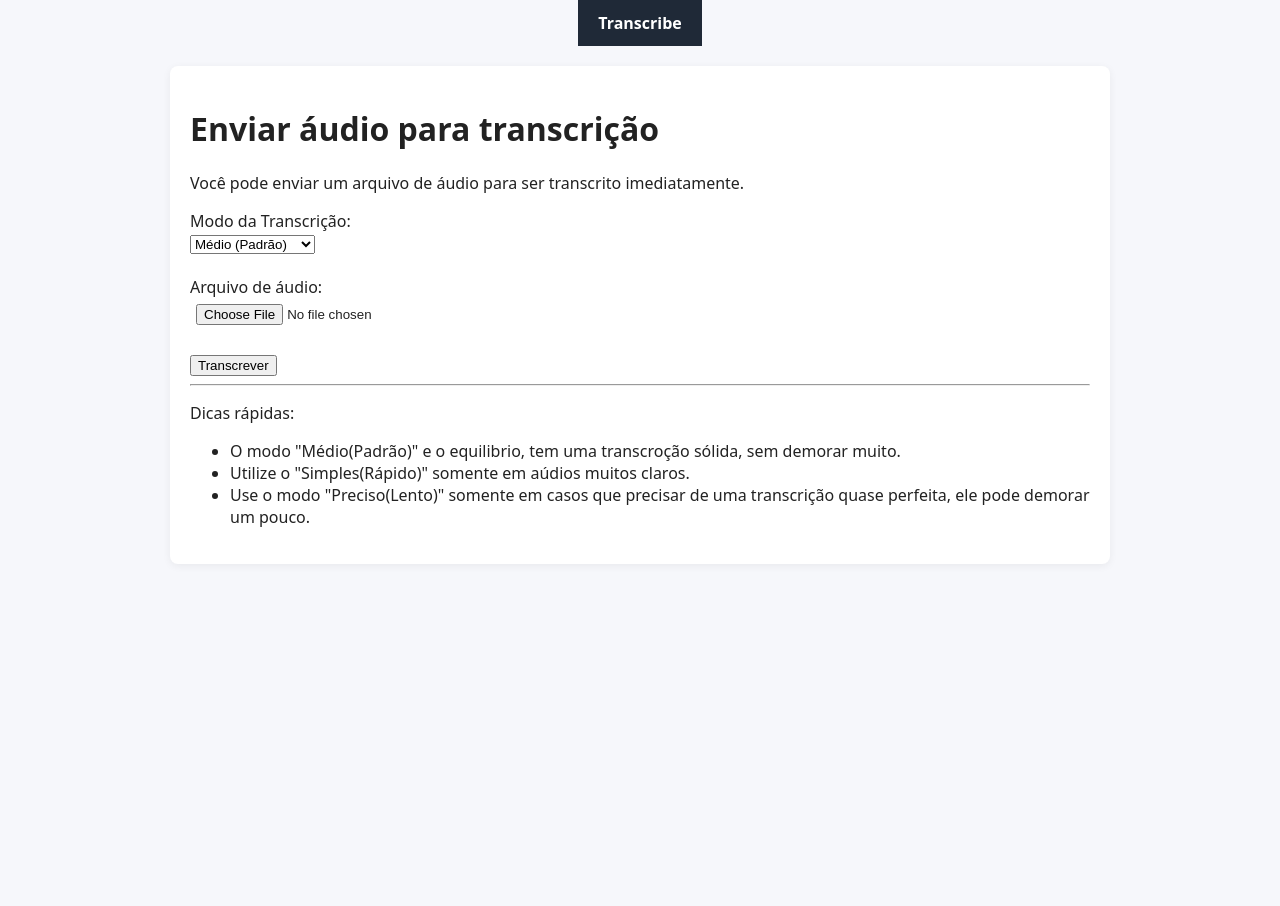
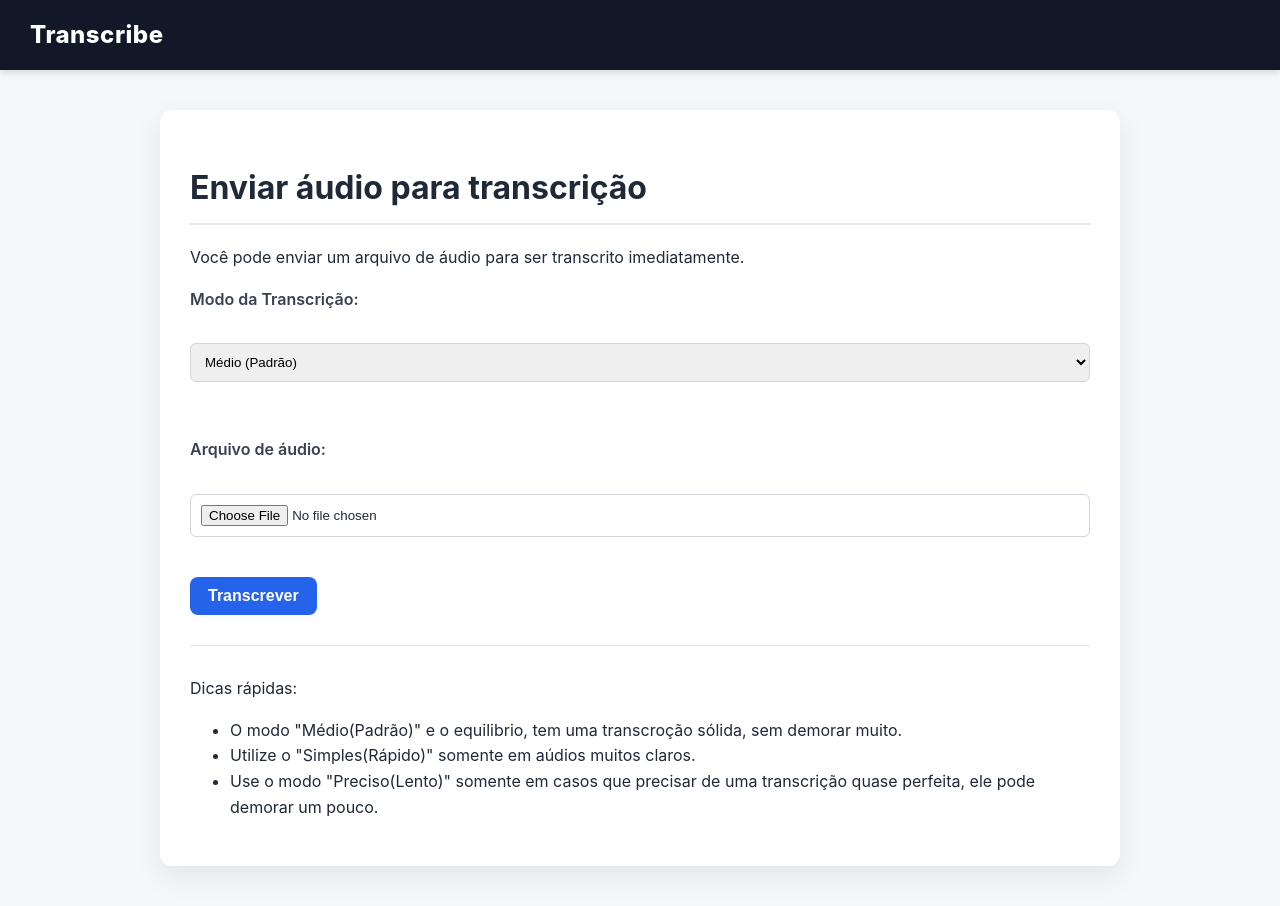
Before and after one commit to ProjetoTranscricao/ProjetoTranscricao, a Flask app: page / in a window 1280 px wide. Before the commit the page ends 800 px from the top, so only its background shows below. Run offline with Flask 2, Linux system fonts and the light colour scheme.

Commit message:
Update style.css

```diff
--- a/ProjetoTranscricao/static/style.css
+++ b/ProjetoTranscricao/static/style.css
@@ -1,86 +1,193 @@
+/* styles.css - layout principal e tipografia */
 body {
-    font-family: system-ui, sans-serif;
+    font-family: 'Inter', system-ui, sans-serif;
     margin: 0;
     background: #f6f7fb;
-    color: #222;
-    display: flex;
-    justify-content: center;
-    flex-direction:column;
-    align-items:center;
+    color: #1f2937;
+    line-height: 1.6;
 }
 
+/* Topbar / Header */
 .topbar {
-    background: #1f2937;
+    background: #111827;
     color: #fff;
-    padding: 12px 20px;
+    padding: 16px 30px;
     display: flex;
     justify-content: space-between;
     align-items: center;
+    box-shadow: 0 4px 6px rgba(0, 0, 0, 0.1);
 }
 
 .brand {
     color: #fff;
     text-decoration: none;
-    font-weight: 700;
+    font-weight: 800;
+    font-size: 1.5rem;
+    letter-spacing: 0.5px;
 }
 
 nav a {
-    color: #ddd;
-    margin-left: 12px;
+    color: #d1d5db;
+    margin-left: 18px;
     text-decoration: none;
+    font-size: 0.95rem;
+    transition: color 0.2s ease-in-out;
 }
 
-.container {
-    padding: 20px;
-    max-width: 900px;
-    margin: 20px auto;
-    background: #fff;
-    border-radius: 8px;
-    box-shadow: 0 2px 8px rgba(0, 0, 0, 0.06);
+nav a:hover {
+    color: #fff;
 }
 
+/* Container principal */
+.container {
+    padding: 30px;
+    max-width: 900px;
+    margin: 40px auto;
+    background: #fff;
+    border-radius: 12px;
+    box-shadow: 0 10px 30px rgba(0, 0, 0, 0.08);
+}
+
+h1 {
+    color: #1f2937;
+    border-bottom: 2px solid #e5e7eb;
+    padding-bottom: 10px;
+    margin-bottom: 20px;
+}
+
+/* Flash messages */
 .flashes {
     list-style: none;
     padding: 0;
+    margin: 0 0 16px 0;
 }
 
 .flash {
-    padding: 10px;
-    margin-bottom: 8px;
-    border-radius: 6px;
+    padding: 12px 15px;
+    margin-bottom: 12px;
+    border-radius: 8px;
+    font-weight: 500;
+    border: 1px solid transparent;
 }
 
 .flash.success {
     background: #d1fae5;
     color: #065f46;
+    border-color: #a7f3d0;
 }
 
 .flash.warning {
-    background: #ffedd5;
-    color: #92400e;
+    background: #fff7ed;
+    color: #b45309;
+    border-color: #fed7aa;
 }
 
 .flash.danger {
     background: #fee2e2;
     color: #991b1b;
+    border-color: #fca5a5;
 }
 
-
-
-input[type=file] {
-    padding: 6px;
+/* Formulário */
+label {
+    display: block;
+    margin-top: 15px;
+    margin-bottom: 5px;
+    font-weight: 600;
+    color: #374151;
 }
 
-pre {
-    background: #f3f4f6;
+input[type=file],
+select,
+input[type=text],
+textarea {
     padding: 10px;
+    border: 1px solid #d1d5db;
     border-radius: 6px;
+    width: 100%;
+    box-sizing: border-box;
+    margin-bottom: 15px;
+    transition: border-color 0.2s, box-shadow 0.15s;
 }
 
+input[type=file]:focus,
+select:focus,
+input[type=text]:focus,
+textarea:focus {
+    border-color: #2563eb;
+    outline: none;
+    box-shadow: 0 0 0 3px rgba(37, 99, 235, 0.12);
+}
 
-/*-------------Gabriel------------*/
-#case{max-width: 800px;}
+/* Botões */
+button,
+.button {
+    padding: 10px 18px;
+    border-radius: 8px;
+    border: none;
+    background: #2563eb;
+    color: #fff;
+    cursor: pointer;
+    font-weight: 600;
+    font-size: 1rem;
+    transition: background 0.2s, transform 0.1s;
+}
 
+button:hover,
+.button:hover {
+    background: #1d4ed8;
+}
 
+button:active,
+.button:active {
+    transform: translateY(1px);
+}
 
-/*---------------------------------*/
+/* Pré-visualização de texto */
+pre {
+    background: #f9fafb;
+    padding: 15px;
+    border-radius: 8px;
+    border: 1px solid #e5e7eb;
+    white-space: pre-wrap;
+    font-size: 0.95rem;
+    color: #374151;
+}
+
+/* Links */
+a {
+    color: #2563eb;
+    text-decoration: none;
+    transition: color 0.2s;
+}
+
+a:hover {
+    color: #1d4ed8;
+    text-decoration: underline;
+}
+
+/* Separador */
+hr {
+    border: 0;
+    border-top: 1px solid #e5e7eb;
+    margin: 30px 0;
+}
+
+/* Responsividade básica */
+@media (max-width: 640px) {
+    .topbar {
+        padding: 12px 16px;
+        flex-direction: column;
+        gap: 10px;
+        align-items: flex-start;
+    }
+
+    .container {
+        margin: 20px;
+        padding: 20px;
+    }
+
+    .brand {
+        font-size: 1.25rem;
+    }
+}
```
